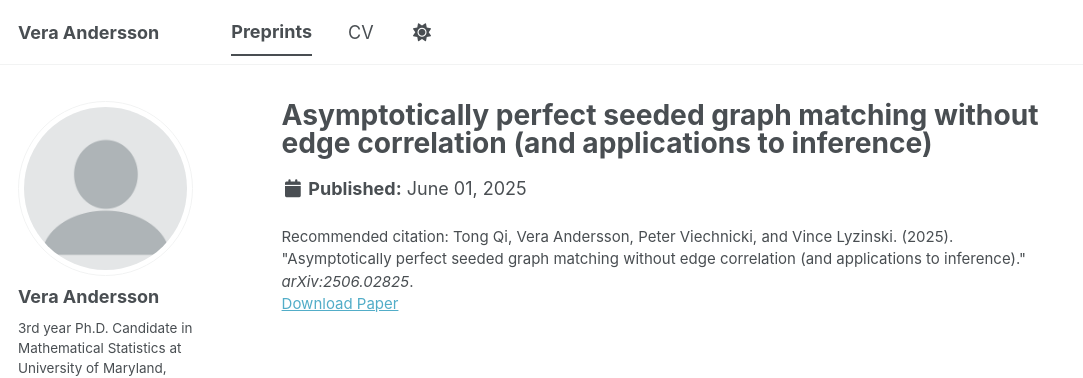
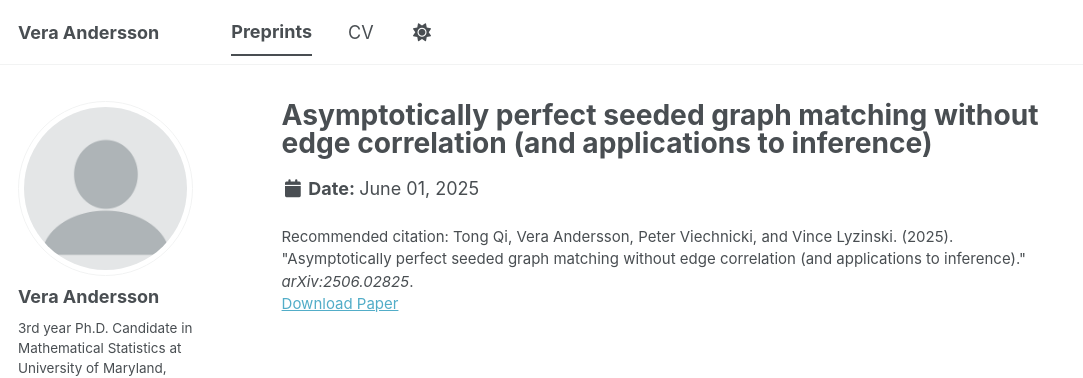
Before and after one commit to veraandersson/veraandersson.github.io, a Jekyll site: the page built from _preprints/omnimatch.md, in a window 1280 px wide. Shown: the top 378 px of the page, without its empty margins (0-1083 px from the left). Built offline with Jekyll 4.4.1, drawn with Linux system fonts in a browser that asks for light colours; some web fonts are replaced; a script bundle is joined from its source files by our own code; library files that are not in the unit come from our copies.

Commit message:
Update single.html

```diff
--- a/_layouts/single.html
+++ b/_layouts/single.html
@@ -30,6 +30,7 @@ layout: default
           {% if page.read_time %}
             <p class="page__meta"><i class="fa fa-clock" aria-hidden="true"></i> {% include read-time.html %}</p>
           {% endif %}
+
         {% if page.modified %}
           <p class="page__date"><strong><i class="fa fa-fw fa-calendar" aria-hidden="true"></i> {{ site.data.ui-text[site.locale].date_label | default: "Published:" }}</strong> <time datetime="{{ page.modified | date: "%Y-%m-%d" }}">{{ page.modified | date: "%B %d, %Y" }}</time></p>
         {% endif %}
@@ -39,7 +40,16 @@ layout: default
         {% elsif page.venue and page.date %}
           <p>Published in <i>{{ page.venue }}</i>, {{ page.date | default: "1900-01-01" | date: "%Y" }} </p>
         {% elsif page.date %}
-          <p class="page__date"><strong><i class="fa fa-fw fa-calendar" aria-hidden="true"></i> {{ site.data.ui-text[site.locale].date_label | default: "Published:" }}</strong> <time datetime="{{ page.date | date_to_xmlschema }}">{{ page.date | default: "1900-01-01" | date: "%B %d, %Y" }}</time></p>
+          <p class="page__date">
+            <strong><i class="fa fa-fw fa-calendar" aria-hidden="true"></i>
+            {% if page.collection == 'preprints' %}
+              Date:
+            {% else %}
+              {{ site.data.ui-text[site.locale].date_label | default: "Published:" }}
+            {% endif %}
+            </strong>
+            <time datetime="{{ page.date | date_to_xmlschema }}">{{ page.date | default: "1900-01-01" | date: "%B %d, %Y" }}</time>
+          </p>
         {% endif %}
         </header>
       {% endunless %}
@@ -93,7 +103,7 @@ layout: default
     {% endif %}
   </article>
 
-  {% comment %}<!-- only show related on a post page when not disabled -->{% endcomment %}
+  {% comment %}{% endcomment %}
   {% if page.id and page.related and site.related_posts.size > 0 %}
     <div class="page__related">
       {% if site.data.ui-text[site.locale].related_label %}
```
